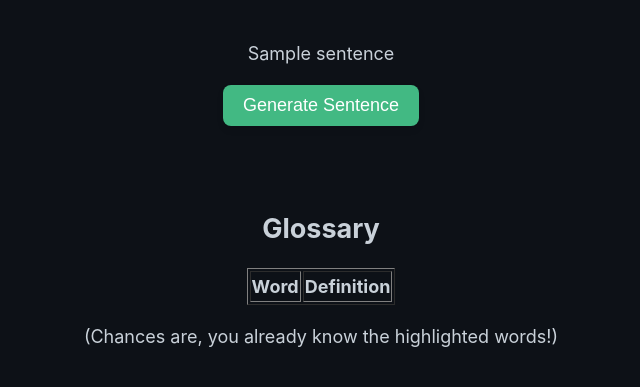
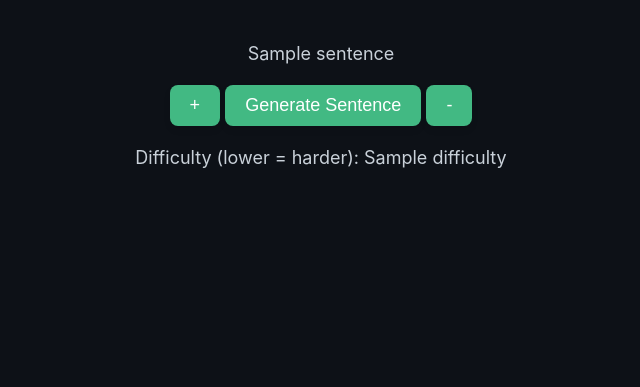
Before and after one commit to vkethana/cognate_sentences, a Flask app: template templates/index.html in a window 1280 px wide. Shown: the top 387 px of the page, without its empty margins (319-959 px from the left). Run offline with Flask 3, Linux system fonts and the light colour scheme; the template is opened without the code that fills it: most values are stand-ins (such as "Sample title", 1, 10 or a date in 2020); lists and menus that the app fills with data are empty; parts of the project's set-up code (start-up, migrations or seed data) failed here and were passed over.

Commit message:
overhauled whole app

```diff
--- a/app.py
+++ b/app.py
@@ -2,6 +2,7 @@ from flask import Flask, render_template, request, redirect, url_for, jsonify
 import re
 from generator import Generator
 from database import Database
+from scoring import score_sentence
 
 app = Flask(__name__, static_folder="templates/static")
 
@@ -9,8 +10,8 @@ app = Flask(__name__, static_folder="templates/static")
 # there are NO global variables for user target lang, difficulty, etc.
 # the generator object will be updated with the user's choices
 # so you don't need to keep track of these attributes separately
-database = Database('production_data/europarl-en-es.pik')
-generator = Generator(source='en', target='es', difficulty='medium', database=database)
+database = Database('data/europarl-en-es-3.pik')
+generator = Generator(source='en', target='es', difficulty=0.2, database=database)
 allow_other_languages = False
 
 # it's helpful to not hard-code the lang codes
@@ -27,11 +28,10 @@ def index():
     # If they don't exist, set them to default values
     src_lang = 'en'
     target_lang = 'es'
-    difficulty = 'easy'
+    difficulty = 0.5
 
     src_lang = request.cookies.get('src_lang')
     target_lang = request.cookies.get('target_lang')
-    difficulty = request.cookies.get('difficulty')
 
     return render_template('index.html', lang_codes=lang_codes, src_lang=src_lang, target_lang=target_lang, difficulty=difficulty, allow_other_languages=allow_other_languages)
 
@@ -39,22 +39,49 @@ def index():
 @app.route('/update_lang', methods=['POST'])
 def update_lang():
     # Retrieve selected lang values from the request
+    global generator
     src_lang = request.form.get('src_lang')
     target_lang = request.form.get('target_lang')
-    #difficulty = request.form.get('difficulty')
+    difficulty = request.form.get('difficulty')
+    difficulty = str(round(float(difficulty), 2))
 
-    print("Source and Target lang are: ", src_lang, target_lang)
+    # store difficulty as a cookie
+    response = jsonify({'status': 'success', 'src_lang': src_lang, 'target_lang': target_lang})
+    response.set_cookie('difficulty', difficulty)
+    print(response)
+
+    print("Retreived data", src_lang, target_lang, difficulty)
     # Update the sentence generator object
-    generator = Generator(source=src_lang, target=target_lang, difficulty=difficulty)
+    print("Updating generator with difficulty = ", difficulty)
+    generator = Generator(source=src_lang, target=target_lang, difficulty=float(difficulty), database=database)
 
     # Return a response indicating success
-    return jsonify({'status': 'success', 'src_lang': src_lang, 'target_lang': target_lang})
+    return response
 
 @app.route('/generate_sentence', methods=['POST'])
 def generate_sentence():
   sentence = generator.get_sentence()
-  # return sentence and sentence.get_cognate_list()
-  return render_template('index.html', sentence=sentence.get_highlighted(), lang_codes=lang_codes, allow_other_languages=allow_other_languages)
+  print("Grabbed sentence with difficulty", sentence.difficulty, "for generator with difficulty", generator.difficulty)
+
+  # check to see if difficulty value stored in cookie
+  try:
+    difficulty = request.cookies.get('difficulty')
+    difficulty = round(float(difficulty), 2)
+    print("Grabbing cookie ", difficulty , " with type", type(difficulty))
+    if difficulty == None:
+      difficulty = 0.5
+  except:
+    difficulty = 0.5
+
+  results = score_sentence(sentence.sentence.replace(",", "").replace(".", "").split(" "), sentence.cognate_list)
+  results.update({"difficulty": sentence.difficulty})
+  results.update({"num_cognates": len(sentence.cognate_list)})
+  #acceptable = results['num_cognates'] > 0 and results['difficulty'] > 0.2 and results['avg_gap'] < 5.0 and results['biggest_gap'] < 8.0
+  acceptable = results['num_cognates'] > 0
+  results.update({"acceptable": acceptable})
+  print(results)
+
+  return render_template('index.html', sentence=sentence.get_highlighted(), lang_codes=lang_codes, allow_other_languages=allow_other_languages, difficulty=difficulty)
 
 # Handle requests to /generate_sentence without POST method
 @app.route('/generate_sentence', methods=['GET'])
--- a/generator.py
+++ b/generator.py
@@ -13,5 +13,7 @@ class Generator:
 
   # Spit out a sentence in the target language @ the target level of difficulty
   def get_sentence(self):
-    # Placeholder for now
-    return self.database.get_sentence(self.source, self.target, self.difficulty)
+    s = self.database.get_sentence(self.source, self.target, self.difficulty)
+    if s == None:
+      s = Sentence("No sentence at specified difficulty level in dataset :(", 0.0, None)
+    return s
--- a/templates/index.html
+++ b/templates/index.html
@@ -14,28 +14,18 @@
           <p class="center">{{ sentence | safe }}</p>
       {% endif %}
 
-      <form align="center" method="post" action="/generate_sentence">
-      <button type="submit" class="friendly-button">Generate Sentence</button>
-      </form>
+      <div style="text-align:center">
+        <button class="friendly-button" onclick="adjustDifficulty('+')">+</button>
+        <form method="post" action="/generate_sentence" style="display:inline-block; text-align: center;">
+        <button type="submit" class="friendly-button">Generate Sentence</button>
+        </form>
+        <button class="friendly-button" onclick="adjustDifficulty('-')">-</button>
+      </div>
+
     </section>
-
-    <section class="gap-section">
-    {% if word_definitions %}
-        <h2>Glossary</h2>
-        <table border="1" class="center">
-            <tr>
-                <th>Word</th>
-                <th>Definition</th>
-            </tr>
-            {% for word, definition in word_definitions.items() %}
-                <tr>
-                    <td>{{ word | safe }}</td>
-                    <td>{{ definition | safe}}</td>
-                </tr>
-            {% endfor %}
-        </table>
-        <p style="text-align: center;">(Chances are, you already know the highlighted words!)</p>
-    {% endif %}
+    <section id="difficulty-indicator" class="center">
+      <p>Difficulty (lower = harder): <span id="difficulty_value">{{ difficulty }}</span></p>
+      <div id="difficulty-bar"></div>
     </section>
 
     <section>
@@ -60,19 +50,40 @@
     </section>
 
     <script>
+        // Function to adjust difficulty and update backend variables
+        function adjustDifficulty(operation) {
+            var difficultySpan = document.getElementById("difficulty_value");
+            console.log("We have data", difficultySpan.innerText, "with operation", operation);
+            var currentDifficulty = parseFloat(difficultySpan.innerText);
+            console.log("CurrentDifficulty", currentDifficulty);
+
+            if (operation === '+') {
+                currentDifficulty += 0.1; // Increase difficulty by 0.1 (adjust as needed)
+            } else if (operation === '-') {
+                currentDifficulty -= 0.1; // Decrease difficulty by 0.1 (adjust as needed)
+            }
+
+            // Ensure difficulty is within bounds (0 to 1)
+            currentDifficulty = Math.max(0, Math.min(1, currentDifficulty));
+
+            // Update difficulty display
+            difficultySpan.innerText = currentDifficulty.toFixed(1);
+
+            // Update difficulty indicator bar width
+            var difficultyBar = document.getElementById("difficulty-bar");
+            difficultyBar.style.width = (currentDifficulty * 100) + '%';
+
+            // Send AJAX request to update backend
+            updateBackendVariables("es", "en", currentDifficulty);
+        }
+
         // Function to update backend variables
-        function updateBackendVariables() {
-            var targetLangSelect = document.getElementById("target_lang");
-            var srcLangSelect = document.getElementById("src_lang");
-
-            var target_lang = targetLangSelect.options[targetLangSelect.selectedIndex].value;
-            var src_lang = srcLangSelect.options[srcLangSelect.selectedIndex].value;
-            console.log("We have data", target_lang, " and ", src_lang);
+        function updateBackendVariables(target_lang, src_lang, difficulty) {
 
             $.ajax({
                 url: '/update_lang',
                 method: 'POST',
-                data: { target_lang: target_lang, src_lang: src_lang },
+                data: { target_lang: target_lang, src_lang: src_lang, difficulty},
                 success: function(data) {
                     console.log('Backend variables updated successfully:', data);
                 },
@@ -85,7 +96,6 @@
         // Bind change event to the dropdowns
         $(document).ready(function() {
             $('#target_lang, #src_lang').change(function() {
-                console.log("SDFDAF")
                 updateBackendVariables();
             });
         });
--- a/templates/static/styles/style.css
+++ b/templates/static/styles/style.css
@@ -41,9 +41,6 @@ h4 {
     margin-top: 6%; /* Adjust this value to change the gap size */
     padding: 20px;
 }
-form {
-		text-align: center;
-}
 
 .center {
   margin-left: auto;
```
Also changed, not shown: database.py (+12 -5 lines), make_data.py (+7 -3 lines), scoring.py (added, +68 -0 lines), sentence.py (+6 -13 lines), test.py (added, +9 -0 lines), word.py (deleted).
